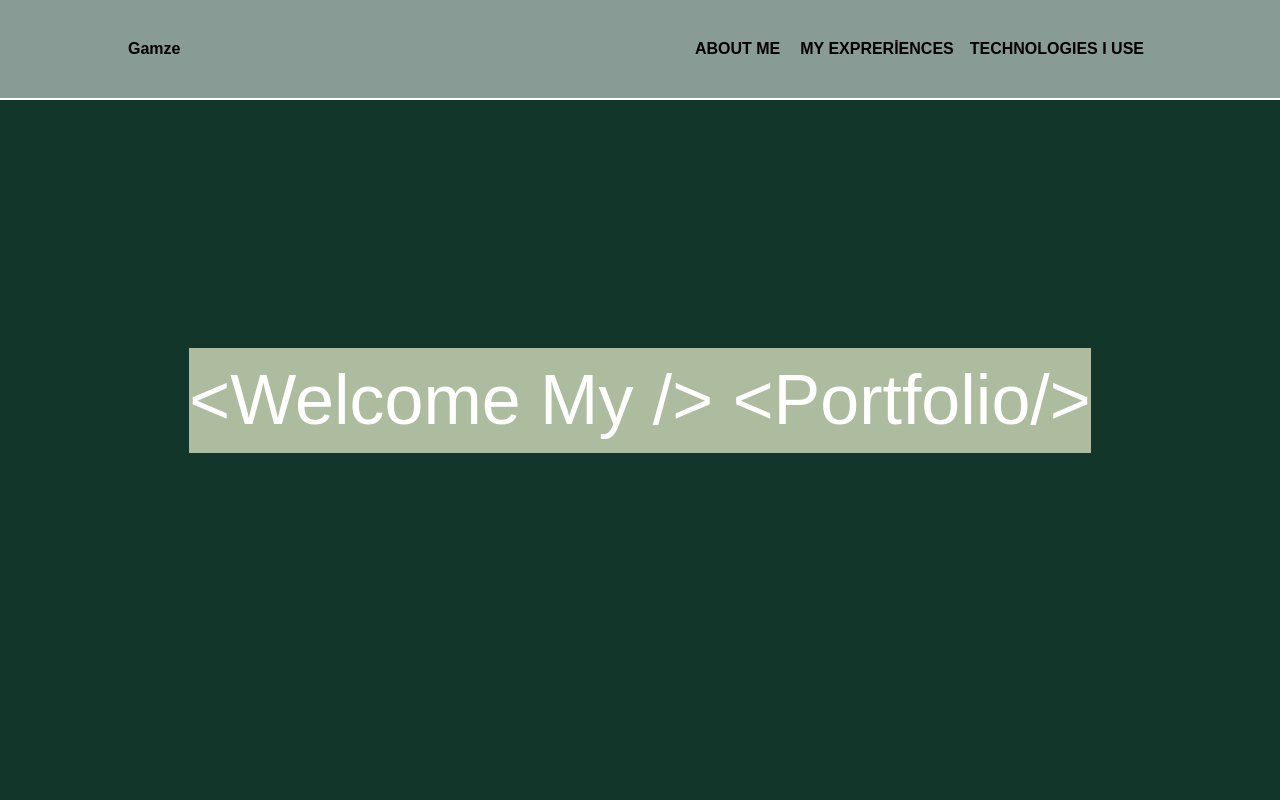
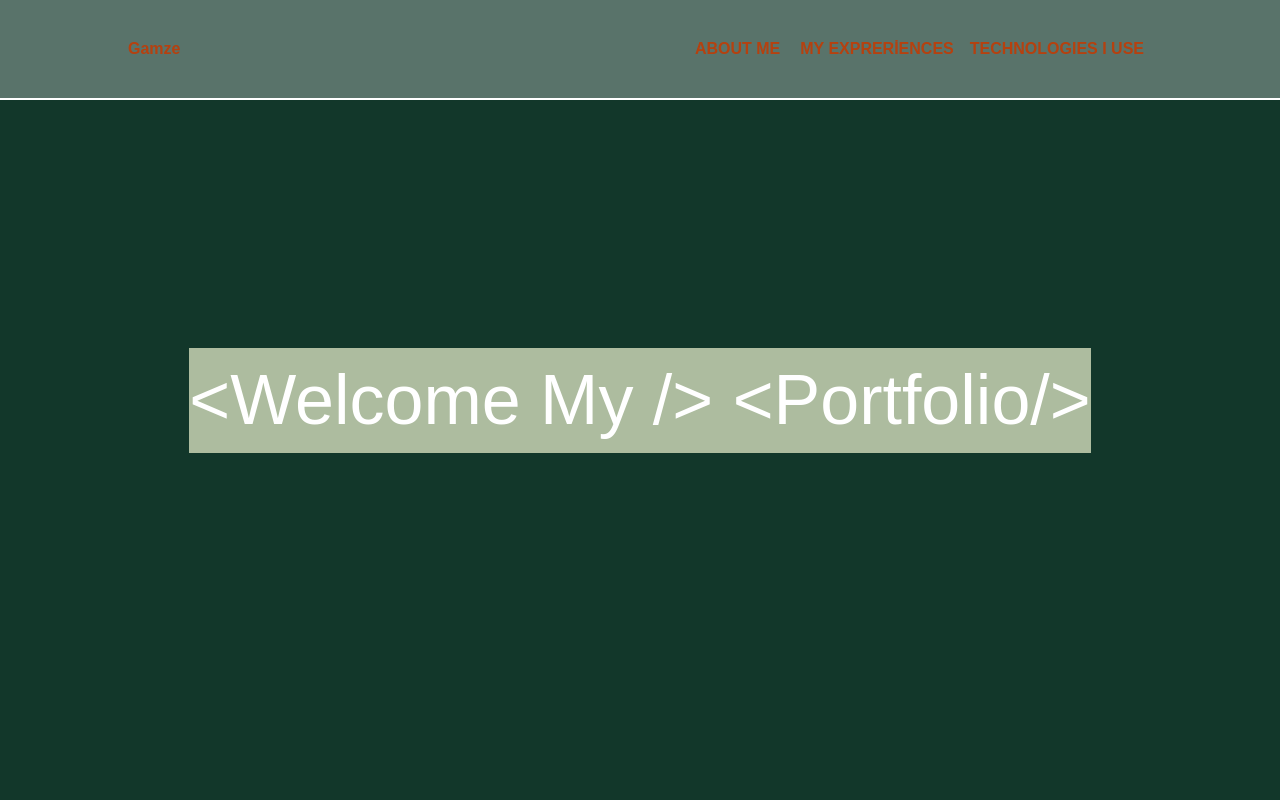
Before and after one commit to GamzKahraman/rgk-web, a React (Create React App) app: page / in a window 1280 px wide. Shown: the top 800 px of the page. Built offline with nearby package versions, Linux system fonts and the light colour scheme.

Commit message:
Update Navbar.js

```diff
--- a/src/components/Navbar.js
+++ b/src/components/Navbar.js
@@ -14,7 +14,7 @@ export const Navbar = () => {
 
  return (
   <div className="fixed  right-0 left-0 top-0 ">
-   <div className="bg-white/50 top-0 sticky z-[100] h-[100px] w-full flex items-center justify-center font-bold border-solid border-b-2 border-white">
+   <div className="bg-white/30 top-0 sticky z-[100] h-[100px] w-full flex items-center justify-center font-bold border-solid border-b-2 border-white">
     <div className="h-full w-[80vw] flex items-center justify-between xl:justify-between">
      {/* <img
       src={logo}
@@ -24,22 +24,22 @@ export const Navbar = () => {
       }}
       className="w-[130px] md:w-[200px] hover:scale-[1.1] delay-100 duration-300 "
      /> */}
-     <h1>Gamze</h1>
+     <h1 className="text-[#B6410F]">Gamze</h1>
      {/* Büyük ekran navgasyonlar */}
-     <div className="hidden lg:flex flex-col-reverse xl:flex-row xl:items-center xl:justify-between">
+     <div className=" hidden lg:flex flex-col-reverse xl:flex-row xl:items-center xl:justify-between">
       <div className=" lg:block ">
        <a className="scrol-smooth" href="#section2">
-        <label className="mx-2 xl:mx-3 text-[15px] xl:text-[16px] 2xl:text-[18px] inline-block hover:scale-[1.07] delay-100 duration-300">
+        <label className="mx-2 xl:mx-3 text-[#B6410F] text-[15px] xl:text-[16px] 2xl:text-[18px] inline-block hover:scale-[1.07] delay-100 duration-300">
          ABOUT ME
         </label>
        </a>
        <a className="scrol-smooth" href="#section3">
-        <label className="mx-2 xl:mx-2 text-[15px] xl:text-[16px] 2xl:text-[18px] inline-block hover:scale-[1.07] delay-100 duration-300">
+        <label className="mx-2 xl:mx-2 text-[#B6410F] text-[15px] xl:text-[16px] 2xl:text-[18px] inline-block hover:scale-[1.07] delay-100 duration-300">
          MY EXPRERİENCES
         </label>
        </a>
        <a className="scrol-smooth" href="#section4">
-        <label className="mx-2 xl:mx-2 text-[15px] xl:text-[16px] 2xl:text-[18px] inline-block hover:scale-[1.07] delay-100 duration-300">
+        <label className="mx-2 xl:mx-2 text-[#B6410F] text-[15px] xl:text-[16px] 2xl:text-[18px] inline-block hover:scale-[1.07] delay-100 duration-300">
         TECHNOLOGIES I USE
         </label>
        </a>
@@ -56,10 +56,10 @@ export const Navbar = () => {
      <div className="absolute  top-0 right-0 ">
       {isNavOpen === true ? (
        <div
-        className=" h-screen w-screen bg-[#06141B]]/90 backdrop-blur lg:hidden"
+        className=" h-screen w-screen bg-[#B6410F]/90 backdrop-blur lg:hidden"
         onClick={() => setIsNavOpen(false)}
        >
-        <div className="flex h-screen flex-col items-center justify-center text-xl ">
+        <div className="text-[#ADBC9F] flex h-screen flex-col items-center justify-center text-xl ">
          <>
           <a
            href="#section2"
```
